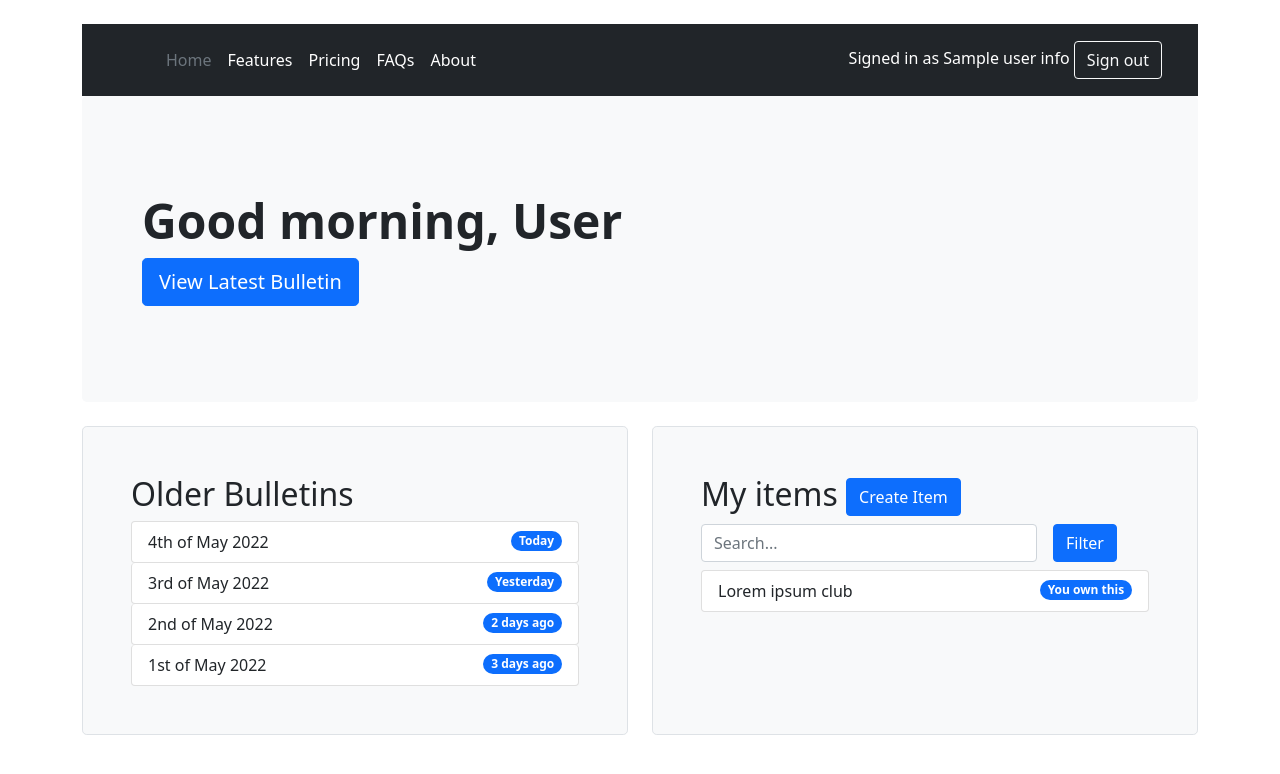
After one commit to maxfire2008/bulletin-2, a Flask app: template templates/index.html.j2 in a window 1280 px wide. The commit adds this page. Shown: the top 774 px of the page. Run offline with Flask 2, Linux system fonts and the light colour scheme; the template is opened without the code that fills it: most values are stand-ins (such as "Sample title", 1, 10 or a date in 2020).

Commit message:
changed stuff

```diff
--- a/templates/base.html.j2
+++ b/templates/base.html.j2
@@ -10,9 +10,49 @@
               crossorigin="anonymous">
     </head>
     <body>
-        {% block content %}
-            Error
-        {% endblock %}
-        <script src="https://cdn.jsdelivr.net/npm/bootstrap@5.1.3/dist/js/bootstrap.bundle.min.js" integrity="sha384-ka7Sk0Gln4gmtz2MlQnikT1wXgYsOg+OMhuP+IlRH9sENBO0LRn5q+8nbTov4+1p" crossorigin="anonymous"></script>
-    </body>
-</html>
+        <main>
+            <div class="container py-4">
+                <header class="p-3 bg-dark text-white">
+                    <div class="container">
+                        <div class="d-flex flex-wrap align-items-center justify-content-center justify-content-lg-start">
+                            <a href="/"
+                               class="d-flex align-items-center mb-2 mb-lg-0 text-white text-decoration-none">
+                                <svg class="bi me-2"
+                                     width="40"
+                                     height="32"
+                                     role="img"
+                                     aria-label="Bootstrap">
+                                    <use xlink:href="#bootstrap"/>
+                                </svg>
+                            </a>
+                            <ul class="nav col-12 col-lg-auto me-lg-auto mb-2 justify-content-center mb-md-0">
+                                <li>
+                                    <a href="#" class="nav-link px-2 text-secondary">Home</a>
+                                </li>
+                                <li>
+                                    <a href="#" class="nav-link px-2 text-white">Features</a>
+                                </li>
+                                <li>
+                                    <a href="#" class="nav-link px-2 text-white">Pricing</a>
+                                </li>
+                                <li>
+                                    <a href="#" class="nav-link px-2 text-white">FAQs</a>
+                                </li>
+                                <li>
+                                    <a href="#" class="nav-link px-2 text-white">About</a>
+                                </li>
+                            </ul>
+                            <div class="text-end">
+                                <span>Signed in as {{ user_info["name"] }}</span>
+                                <button type="button" class="btn btn-outline-light me-2">Sign out</button>
+                            </div>
+                        </div>
+                    </div>
+                </header>
+                {% block content %}If you can see this you have encountered an error.{% endblock %}
+            </main>
+            <script src="https://cdn.jsdelivr.net/npm/bootstrap@5.1.3/dist/js/bootstrap.bundle.min.js"
+                    integrity="sha384-ka7Sk0Gln4gmtz2MlQnikT1wXgYsOg+OMhuP+IlRH9sENBO0LRn5q+8nbTov4+1p"
+                    crossorigin="anonymous"></script>
+        </body>
+    </html>
--- /dev/null
+++ b/templates/index.html.j2
@@ -0,0 +1,58 @@
+{% extends 'base.html.j2' %}
+{% block content %}
+    <div class="p-5 mb-4 bg-light rounded-3">
+        <div class="container-fluid py-5">
+            <h1 class="display-5 fw-bold">Good morning, User</h1>
+            <a href="https://example.com/"
+               class="btn btn-primary btn-lg"
+               type="button">View Latest Bulletin</a>
+        </div>
+    </div>
+    <div class="row align-items-md-stretch">
+        <div class="col-md-6">
+            <div class="h-100 p-5 bg-light border rounded-3">
+                <h2>Older Bulletins</h2>
+                <ul class="list-group">
+                    <a class="btn btn-primary list-group-item d-flex justify-content-between align-items-center">
+                        4th of May 2022
+                        <span class="badge bg-primary rounded-pill">Today</span>
+                    </a>
+                    <a class="btn btn-primary list-group-item d-flex justify-content-between align-items-center">
+                        3rd of May 2022
+                        <span class="badge bg-primary rounded-pill">Yesterday</span>
+                    </a>
+                    <a class="btn btn-primary list-group-item d-flex justify-content-between align-items-center">
+                        2nd of May 2022
+                        <span class="badge bg-primary rounded-pill">2 days ago</span>
+                    </a>
+                    <a class="btn btn-primary list-group-item d-flex justify-content-between align-items-center">
+                        1st of May 2022
+                        <span class="badge bg-primary rounded-pill">3 days ago</span>
+                    </a>
+                </ul>
+            </div>
+        </div>
+        <div class="col-md-6">
+            <div class="h-100 p-5 bg-light border rounded-3">
+                <h2>
+                    My items <a href="https://example.com/" class="btn btn-primary" type="button">Create Item</a>
+                </h2>
+                <h2 class="d-flex">
+                    <form class="col-12 col-lg-auto mb-3 mb-lg-0 me-lg-3 w-75">
+                        <input type="search"
+                               class="form-control form-control-dark"
+                               placeholder="Search..."
+                               aria-label="Search">
+                    </form>
+                    <a href="https://example.com/" class="btn btn-primary" type="button">Filter</a>
+                </h2>
+                <ul class="list-group">
+                    <a class="btn btn-primary list-group-item d-flex justify-content-between align-items-center">
+                        Lorem ipsum club
+                        <span class="badge bg-primary rounded-pill">You own this</span>
+                    </a>
+                </ul>
+            </div>
+        </div>
+    </div>
+{% endblock %}
```
Also changed, not shown: templates/student-index.html.j2 (deleted, +0 -60 lines).
